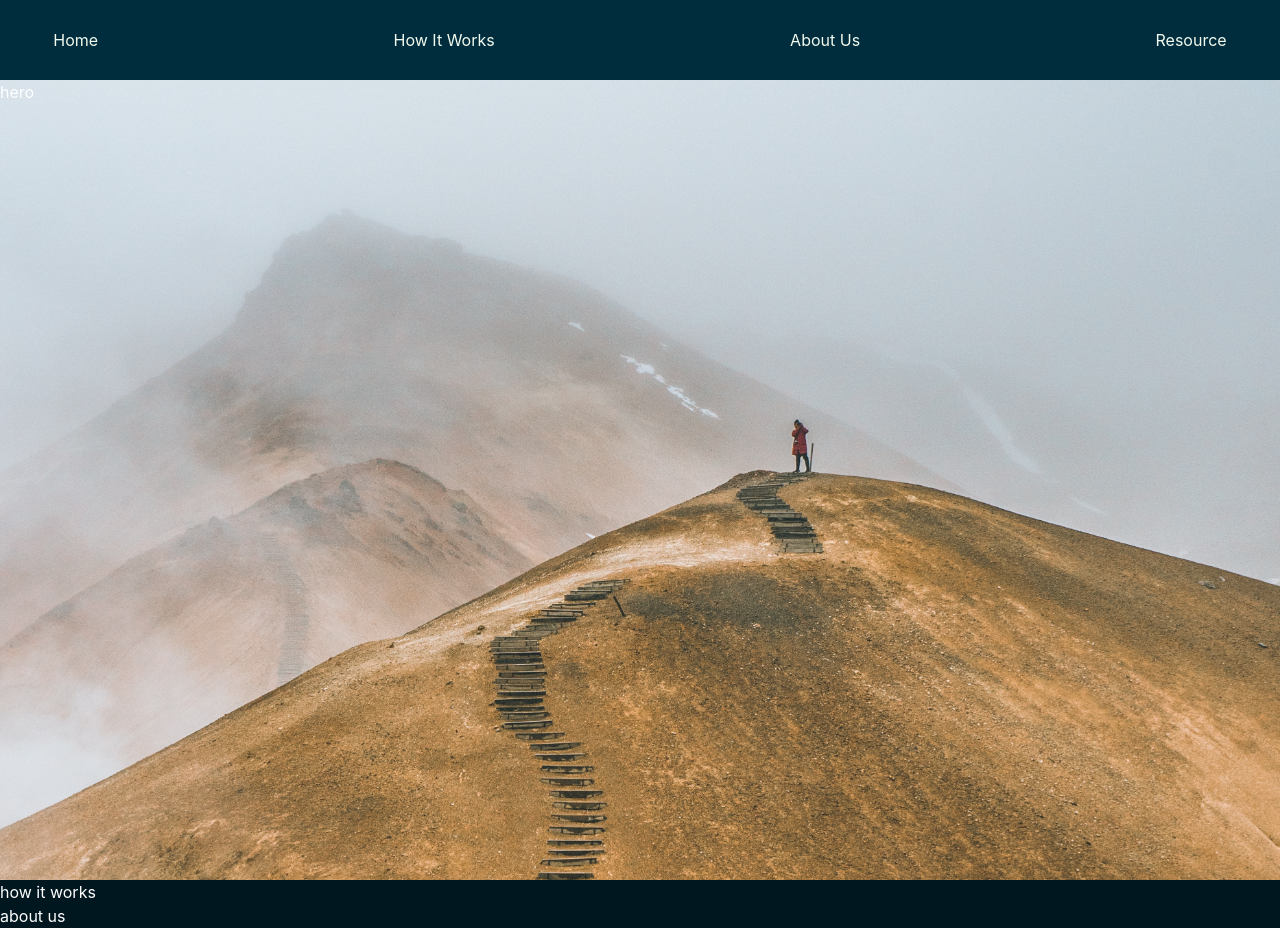
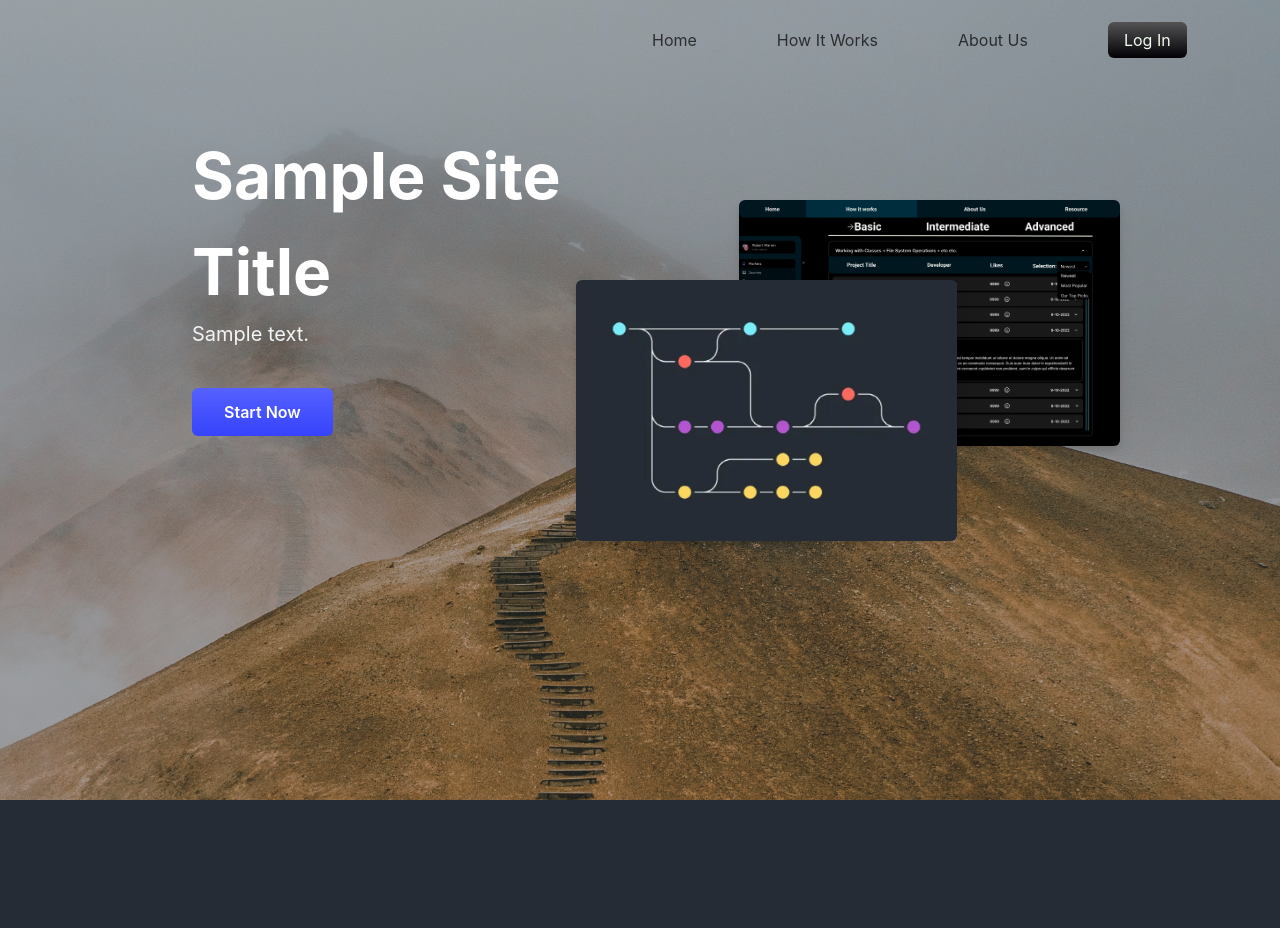
Before and after one commit to LaurierCS/CodingJourney, a Django app: template templates/app/landing_page.html in a window 1280 px wide. After the commit the page ends 800 px from the top, so only its background shows below. Run offline with Django 3.2, Linux system fonts and the light colour scheme; the template is opened without the code that fills it: most values are stand-ins (such as "Sample title", 1, 10 or a date in 2020); some libraries are stand-ins or nearby versions.

Commit message:
Completed landing look of the landing page
Changes:
1. Added a few new templates that make up the ladning page.
2. Made some tweaks to the navbar to fit our design for the landing page.
3. To accommodate the tweaks made in the navbar, the navbar in base.html was changed to be replaceable when needed.

```diff
--- a/app/static/css/dist/styles.css
+++ b/app/static/css/dist/styles.css
@@ -643,16 +643,40 @@ select {
   position: static;
 }
 
+.fixed {
+  position: fixed;
+}
+
+.absolute {
+  position: absolute;
+}
+
 .relative {
   position: relative;
 }
 
-.top-0 {
-  top: 0px;
+.top-1\/4 {
+  top: 25%;
+}
+
+.right-\[10rem\] {
+  right: 10rem;
+}
+
+.left-\[30\%\] {
+  left: 30%;
 }
 
 .left-0 {
   left: 0px;
+}
+
+.top-\[20\%\] {
+  top: 20%;
+}
+
+.top-0 {
+  top: 0px;
 }
 
 .my-0 {
@@ -665,6 +689,23 @@ select {
   margin-right: auto;
 }
 
+.mx-10 {
+  margin-left: 2.5rem;
+  margin-right: 2.5rem;
+}
+
+.mt-\[10\%\] {
+  margin-top: 10%;
+}
+
+.ml-\[15\%\] {
+  margin-left: 15%;
+}
+
+.mt-10 {
+  margin-top: 2.5rem;
+}
+
 .block {
   display: block;
 }
@@ -673,24 +714,36 @@ select {
   display: flex;
 }
 
+.h-full {
+  height: 100%;
+}
+
+.h-\[400px\] {
+  height: 400px;
+}
+
 .h-20 {
   height: 5rem;
 }
 
-.h-full {
-  height: 100%;
+.w-full {
+  width: 100%;
+}
+
+.w-1\/2 {
+  width: 50%;
+}
+
+.w-\[70\%\] {
+  width: 70%;
 }
 
 .w-11\/12 {
   width: 91.666667%;
 }
 
-.w-full {
-  width: 100%;
-}
-
-.max-w-vw-full {
-  max-width: 100vw;
+.cursor-pointer {
+  cursor: pointer;
 }
 
 .list-none {
@@ -701,8 +754,33 @@ select {
   align-items: center;
 }
 
+.justify-end {
+  justify-content: flex-end;
+}
+
 .justify-between {
   justify-content: space-between;
+}
+
+.rounded-md {
+  border-radius: 0.375rem;
+}
+
+.border-4 {
+  border-width: 4px;
+}
+
+.border-none {
+  border-style: none;
+}
+
+.border-gray-400 {
+  --tw-border-opacity: 1;
+  border-color: rgb(156 163 175 / var(--tw-border-opacity));
+}
+
+.bg-transparent {
+  background-color: transparent;
 }
 
 .bg-dark {
@@ -710,8 +788,25 @@ select {
   background-color: rgb(0 45 61 / var(--tw-bg-opacity));
 }
 
+.bg-primary {
+  --tw-bg-opacity: 1;
+  background-color: rgb(71 90 170 / var(--tw-bg-opacity));
+}
+
+.bg-primary-gradient {
+  background-image: linear-gradient(to bottom, #5561FF, #3643FC);;
+}
+
+.bg-dark-gradient {
+  background-image: linear-gradient(to bottom, #535354, #020206);;
+}
+
 .bg-cover {
   background-size: cover;
+}
+
+.bg-fixed {
+  background-attachment: fixed;
 }
 
 .bg-center {
@@ -722,9 +817,75 @@ select {
   background-origin: border-box;
 }
 
+.py-\[12px\] {
+  padding-top: 12px;
+  padding-bottom: 12px;
+}
+
+.px-\[32px\] {
+  padding-left: 32px;
+  padding-right: 32px;
+}
+
+.py-2 {
+  padding-top: 0.5rem;
+  padding-bottom: 0.5rem;
+}
+
+.px-4 {
+  padding-left: 1rem;
+  padding-right: 1rem;
+}
+
+.text-\[4rem\] {
+  font-size: 4rem;
+}
+
+.text-xl {
+  font-size: 1.25rem;
+  line-height: 1.75rem;
+}
+
+.font-bold {
+  font-weight: 700;
+}
+
+.font-semibold {
+  font-weight: 600;
+}
+
+.text-gray-100 {
+  --tw-text-opacity: 1;
+  color: rgb(243 244 246 / var(--tw-text-opacity));
+}
+
 .text-rice-white {
   --tw-text-opacity: 1;
   color: rgb(241 250 238 / var(--tw-text-opacity));
+}
+
+.text-black {
+  --tw-text-opacity: 1;
+  color: rgb(0 0 0 / var(--tw-text-opacity));
+}
+
+.opacity-70 {
+  opacity: 0.7;
+}
+
+.drop-shadow-lg {
+  --tw-drop-shadow: drop-shadow(0 10px 8px rgb(0 0 0 / 0.04)) drop-shadow(0 4px 3px rgb(0 0 0 / 0.1));
+  filter: var(--tw-blur) var(--tw-brightness) var(--tw-contrast) var(--tw-grayscale) var(--tw-hue-rotate) var(--tw-invert) var(--tw-saturate) var(--tw-sepia) var(--tw-drop-shadow);
+}
+
+.transition-all {
+  transition-property: all;
+  transition-timing-function: cubic-bezier(0.4, 0, 0.2, 1);
+  transition-duration: 150ms;
+}
+
+.delay-75 {
+  transition-delay: 75ms;
 }
 
 /* Now this is our root/global css file */
@@ -781,3 +942,29 @@ body {
   width: 100%;
   height: 100%;
 }
+
+.hover\:bg-secondary:hover {
+  --tw-bg-opacity: 1;
+  background-color: rgb(174 143 223 / var(--tw-bg-opacity));
+}
+
+.hover\:bg-primary-gradient:hover {
+  background-image: linear-gradient(to bottom, #5561FF, #3643FC);;
+}
+
+.hover\:opacity-100:hover {
+  opacity: 1;
+}
+
+.active\:border-4:active {
+  border-width: 4px;
+}
+
+.active\:border-solid:active {
+  border-style: solid;
+}
+
+.active\:border-gray-400:active {
+  --tw-border-opacity: 1;
+  border-color: rgb(156 163 175 / var(--tw-border-opacity));
+}
--- a/app/views.py
+++ b/app/views.py
@@ -79,6 +79,9 @@ def register(request):
 
 def langing_page(request):
     template = "app/landing_page.html"
-    context = {}
+    context = {
+        "site_title": "design your\ncoding journey",
+        "site_description": "Coding Journey is a journal for programmers. Mark your current destination, create your coding path, explore other coders' journey and more!"
+    }
 
     return render(request, template, context)
--- a/static/css/landing_page.css
+++ b/static/css/landing_page.css
@@ -1,3 +1,5 @@
 #hero {
-  background-image: url(/static/images/journey_image.jpg);
+  background-image: url(../images/journey_image.jpg);
+  background-color: rgba(0,0,0,0.3);
+  background-blend-mode: darken;
 }
--- a/templates/app/hero.html
+++ b/templates/app/hero.html
@@ -1,3 +1 @@
-<section id="hero" class="w-full h-full bg-cover bg-center bg-origin-border">
-  <h1>hero</h1>
-</section>
+{% load static %}
--- a/templates/app/landing_page.html
+++ b/templates/app/landing_page.html
@@ -6,8 +6,23 @@
   <title>Coding Journy</title>
 {%endblock headers%}
 
+{%block nav%}
+{% include "components/navbar.html" with transparent=True alternate=True%}
+{%endblock nav%}
+
 {%block content %}
-{% include "app/hero.html" %}
-{% include "app/how_it_works.html" %}
-{% include "app/about_us.html" %}
+<section id="hero" class="w-full h-full bg-cover bg-center bg-origin-border bg-fixed flex">
+  <div class="w-1/2 mt-[10%] ml-[15%]">
+    <h1 class="font-bold text-[4rem] w-[70%]">{{ site_title|title|linebreaks }}</h1>
+    <p class="w-1/2 text-xl text-gray-100">
+      {{ site_description }}
+    </p>
+    <button class="bg-primary-gradient py-[12px] px-[32px] rounded-md mt-10 font-semibold text-md" type="button">Start Now</button>
+  </div>
+  <div class="relative top-1/4 right-[10rem] w-1/2 h-[400px]">
+    <img src="{% static 'images/projects_search.jpg' %}" alt="projects search view" class="w-[70%] absolute left-[30%] rounded-md drop-shadow-lg">
+    <img src="{% static 'images/timeline.jpg' %}" alt="projects search view" class="w-[70%] absolute left-0 top-[20%] rounded-md drop-shadow-lg">
+  </div>
+</section>
+
 {%endblock content%}
--- a/templates/base.html
+++ b/templates/base.html
@@ -9,13 +9,15 @@
     <meta name="viewport" content="width=device-width, initial-scale=1.0" />
     <link rel="preconnect" href="https://fonts.googleapis.com">
     <link rel="preconnect" href="https://fonts.gstatic.com" crossorigin>
-    <link href="https://fonts.googleapis.com/css2?family=Manrope:wght@500;700&family=Poppins&family=Roboto&display=swap" rel="stylesheet">
+    <link href="https://fonts.googleapis.com/css2?family=Manrope:wght@200;400;500;700&family=Poppins:wght@200;400;500;700&family=Roboto:wght@200;400;500;700&display=swap" rel="stylesheet">
     {% tailwind_css %}
     {% block headers %}
     {% endblock headers %}
   </head>
   <body>
-    {% include "components/navbar.html" %}
+    {% block nav %}
+      {% include "components/navbar.html"%}
+    {% endblock nav %}
 
     {% block content %}
     {% endblock content%}
--- a/templates/components/navbar.html
+++ b/templates/components/navbar.html
@@ -1,13 +1,22 @@
 {% load static %}
 
-<nav class="bg-dark max-w-vw-full h-20 relative top-0 left-0">
+<nav class="{% if transparent %} bg-transparent {% else %} bg-dark {% endif %} w-full h-20 fixed top-0 left-0">
 
+  {%if alternate %}
+    <ul class="flex justify-end items-center my-0 mx-auto w-11/12 h-full text-rice-white list-none">
+      <li class="mx-10 cursor-pointer text-black opacity-70 hover:opacity-100">Home</li>
+      <li class="mx-10 cursor-pointer text-black opacity-70 hover:opacity-100"">How It Works</li>
+      <li class="mx-10 cursor-pointer text-black opacity-70 hover:opacity-100"">About Us</li>
+      <li class="mx-10 cursor-pointer"><a href="#" class="bg-dark-gradient py-2 px-4 rounded-md">Log In</a></li>
+    </ul>
+  {% else %}
   <ul class="flex justify-between items-center my-0 mx-auto w-11/12 h-full text-rice-white list-none">
     <li>Home</li>
     <li>How It Works</li>
     <li>About Us</li>
     <li>Resource</li>
   </ul>
+  {% endif %}
 
   {% comment %} <!-- if the user is not authenticate, then don't show the logout button -->
   {% if request.user.is_authenticated %}
```
Also changed, not shown: app/static_src/tailwind.config.js (+7 -1 lines), static/images/projects_search.jpg (added), static/images/timeline.jpg (added).
